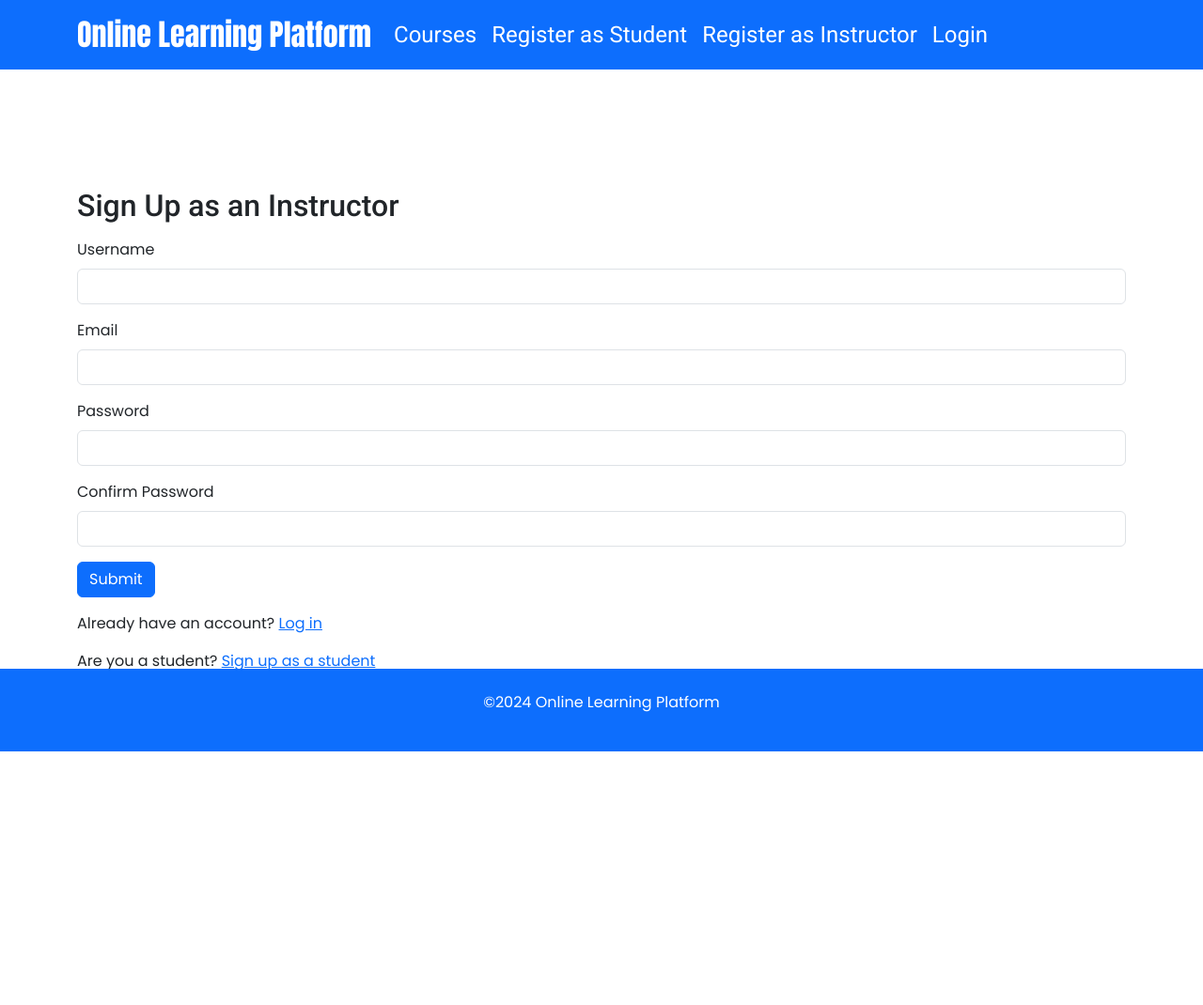
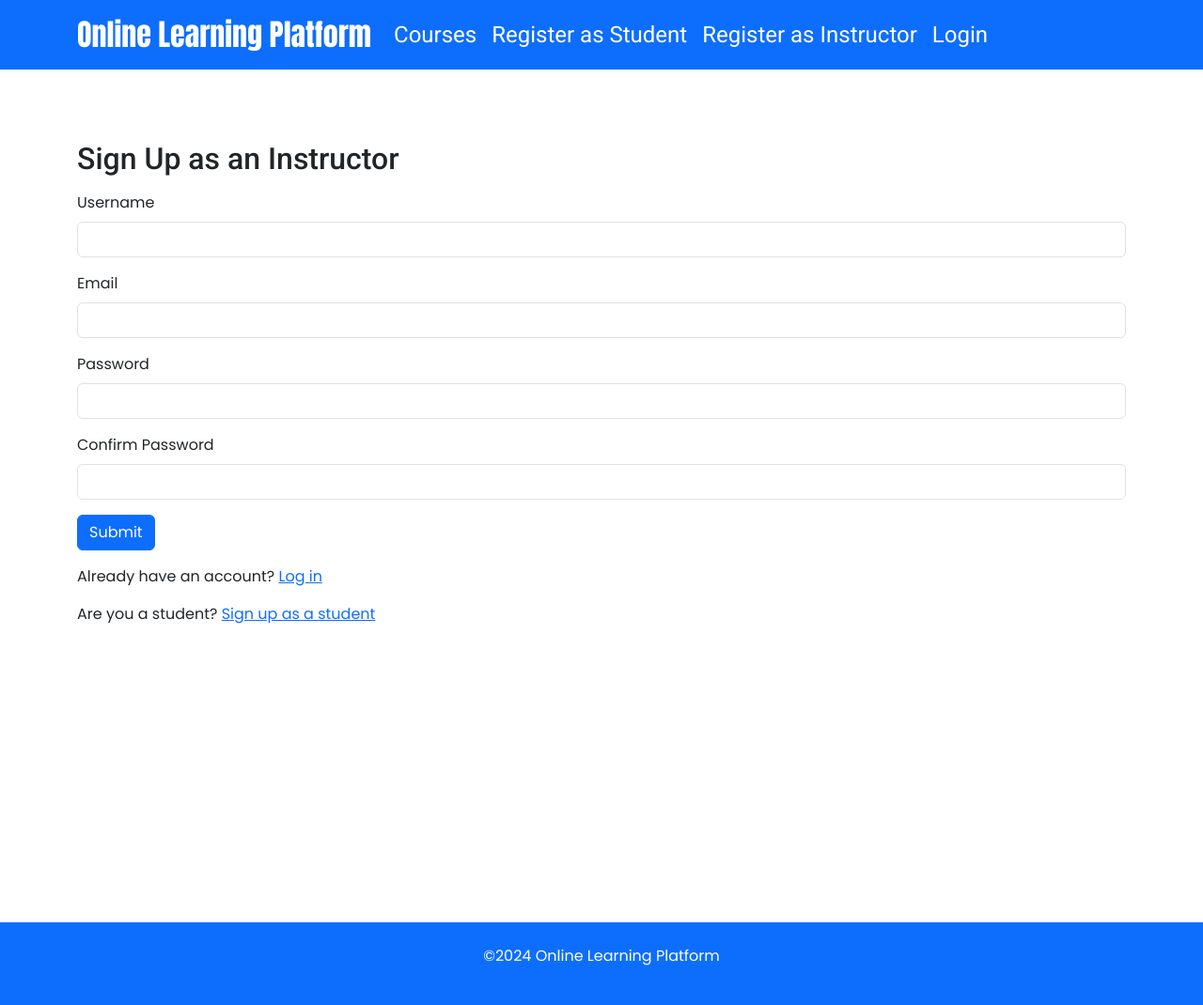
Before and after one commit to MusfiqDehan/OnlineLearningPlatform, a Django app: page /accounts/signup/instructor/ in a window 1280 px wide. Shown: the whole page at 94% size. Before the commit the page ends 800 px from the top, so only its background shows below. Run offline with Django 5.2, Linux system fonts and the light colour scheme.

Commit message:
Add padding to main

```diff
--- a/templates/base.html
+++ b/templates/base.html
@@ -21,7 +21,8 @@
         }
 
         main {
-            padding-top: 200px;
+            padding-top: 150px;
+            padding-bottom: 300px;
         }
 
         h1,
@@ -102,7 +103,7 @@
         {% endblock %}
     </main>
 
-    <footer class="bg-primary text-white text-center align-middle fixed-bottom w-full py-4">
+    <footer class="bg-primary text-white text-center align-middle w-full py-4">
 
         <p>&copy;2024 Online Learning Platform</p>
 
```
